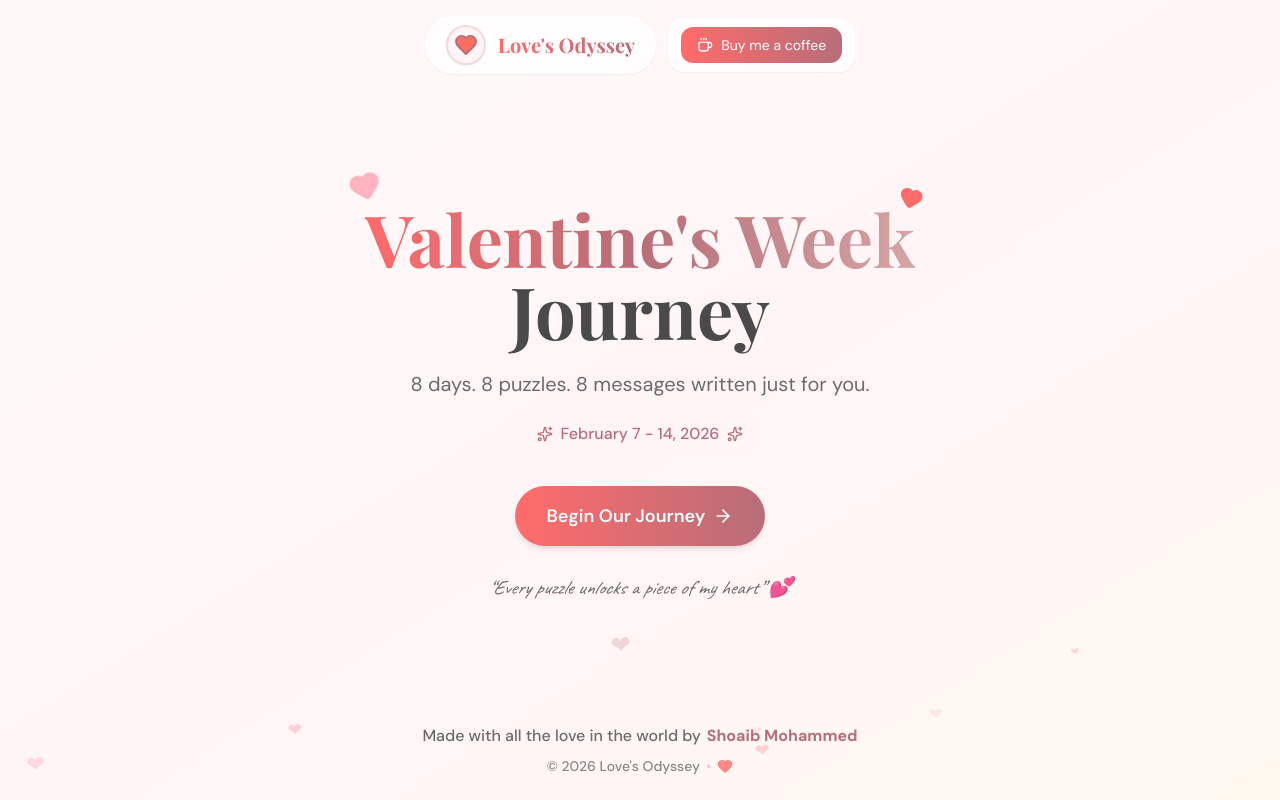
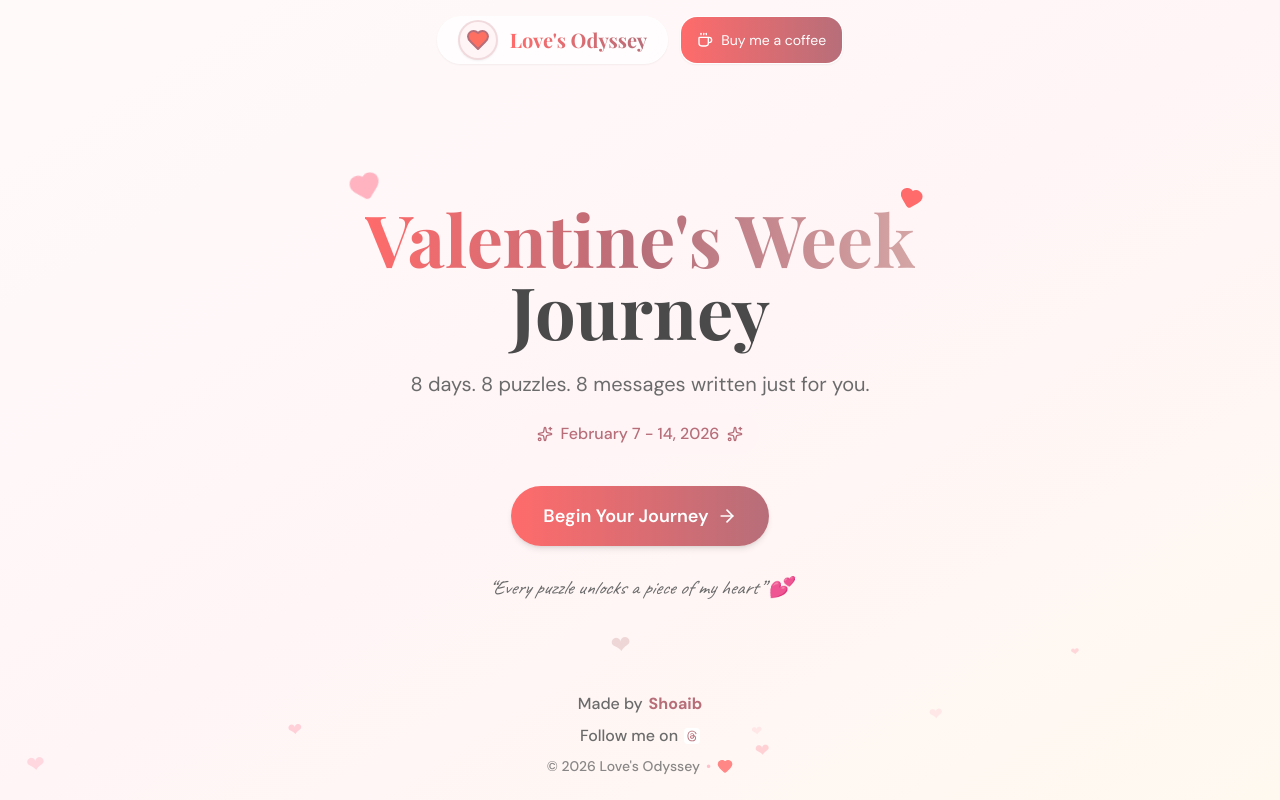
Before and after one commit to Shoaib-2/websiteForYourPartner, a Next.js app in the folder valentine-week-journey/: page / in a window 1280 px wide. Built offline with nearby package versions, Linux system fonts and the light colour scheme; no server answers.

Commit message:
Project completed with fixes across all sections

```diff
--- a/valentine-week-journey/src/app/journey/page.tsx
+++ b/valentine-week-journey/src/app/journey/page.tsx
@@ -70,7 +70,7 @@ export default function JourneyPage() {
             {/* Overlay UI */}
             <div className="absolute inset-0 pointer-events-none">
                 {/* Top Bar */}
-                <div className="absolute top-16 sm:top-20 left-0 right-0 p-2 sm:p-4 pointer-events-auto">
+                <div className="absolute top-32 sm:top-20 md:top-24 left-0 right-0 p-2 sm:p-4 pointer-events-auto">
                     <div className="flex items-center justify-between gap-1 sm:gap-2 flex-nowrap">
                         <Link href="/" className="flex-shrink-0">
                             <Button variant="ghost" size="sm" className="bg-white/80 backdrop-blur-sm p-1.5 sm:p-2 min-w-[44px] min-h-[44px]">
--- a/valentine-week-journey/src/app/page.tsx
+++ b/valentine-week-journey/src/app/page.tsx
@@ -91,7 +91,7 @@ export default function HomePage() {
         >
           <Link href="/journey">
             <Button size="lg" className="group">
-              Begin Our Journey
+              Begin Your Journey
               <ArrowRight className="w-5 h-5 transition-transform group-hover:translate-x-1" />
             </Button>
           </Link>
--- a/valentine-week-journey/src/components/puzzles/PuzzleWrapper.tsx
+++ b/valentine-week-journey/src/components/puzzles/PuzzleWrapper.tsx
@@ -47,7 +47,7 @@ export function PuzzleWrapper({ dayNumber, children }: PuzzleWrapperProps) {
 
     if (!isLoading && !canEnter) {
         return (
-            <div className="min-h-screen px-3 sm:px-4 pb-4 sm:pb-8 pt-20 sm:pt-24 flex items-center justify-center">
+            <div className="min-h-screen px-3 sm:px-4 pb-4 sm:pb-8 pt-32 sm:pt-24 md:pt-28 flex items-center justify-center">
                 <div className="glass-card p-6 text-center">
                     <p className="text-charcoal-light">Redirecting to your journey...</p>
                 </div>
@@ -56,7 +56,7 @@ export function PuzzleWrapper({ dayNumber, children }: PuzzleWrapperProps) {
     }
 
     return (
-        <div className="min-h-screen px-3 sm:px-4 pb-4 sm:pb-8 pt-20 sm:pt-24">
+        <div className="min-h-screen px-3 sm:px-4 pb-4 sm:pb-8 pt-32 sm:pt-24 md:pt-28">
             <Confetti isActive={showConfetti} />
 
             {/* Header */}
--- a/valentine-week-journey/src/components/ui/Footer.tsx
+++ b/valentine-week-journey/src/components/ui/Footer.tsx
@@ -1,8 +1,11 @@
 'use client';
 
 import React from 'react';
+import Image from 'next/image';
+import Link from 'next/link';
 import { motion } from 'framer-motion';
 import { Heart } from 'lucide-react';
+import threadsIcon from '@/assets/threads-app-icon.svg';
 
 export function Footer() {
     const currentYear = new Date().getFullYear();
@@ -16,8 +19,27 @@ export function Footer() {
         >
             <div className="flex flex-col items-center justify-center gap-2 text-charcoal-light text-sm sm:text-base font-medium">
                 <div className="flex items-center gap-1.5">
-                    <span>Made with all the love in the world by</span>
-                    <span className="text-rose-gold font-bold">Shoaib Mohammed</span>
+                    <span>Made by</span>
+                    <span className="text-rose-gold font-bold">Shoaib</span>
+                </div>
+
+                <div className="flex items-center gap-1.5">
+                    <span>Follow me on</span>
+                    <Link
+                        href="https://www.threads.com/@_shoaib_7"
+                        target="_blank"
+                        rel="noopener noreferrer"
+                        className="inline-flex items-center text-rose-gold font-bold hover:text-coral transition-colors"
+                        aria-label="Follow me on Threads"
+                    >
+                        <span className="text-rose-gold font-bold inline-flex">
+                            <Image
+                                src={threadsIcon}
+                                alt="Threads"
+                                className="w-4 h-4"
+                            />
+                        </span>
+                    </Link>
                 </div>
 
                 <div className="flex items-center gap-1.5 opacity-80 text-xs sm:text-sm">
--- a/valentine-week-journey/src/components/ui/Navbar.tsx
+++ b/valentine-week-journey/src/components/ui/Navbar.tsx
@@ -26,10 +26,10 @@ export function Navbar() {
             initial={{ y: -100 }}
             animate={{ y: 0 }}
             transition={{ duration: 0.6, ease: 'easeOut' }}
-            className="fixed top-0 left-0 right-0 z-50 px-4 py-3 sm:py-4 pointer-events-none"
+            className="fixed top-0 left-0 right-0 z-50 px-4 py-3 sm:py-4 flex items-center justify-center pointer-events-none"
         >
             <div className="flex flex-col sm:flex-row items-center justify-center gap-2 sm:gap-3">
-                <div className="bg-white/70 backdrop-blur-md border border-white/40 shadow-sm rounded-full px-4 py-2 sm:px-5 flex items-center gap-3 pointer-events-auto">
+                <div className="bg-white/70 backdrop-blur-md border border-white/40 shadow-sm rounded-full h-11 sm:h-12 px-4 sm:px-5 flex items-center gap-3 pointer-events-auto">
                     <Link href="/" className="flex items-center gap-3 hover:opacity-80 transition-opacity">
                         <div className="relative w-8 h-8 sm:w-10 sm:h-10 rounded-full overflow-hidden border-2 border-rose-gold/20 shadow-sm flex items-center justify-center bg-blush-100">
                             <svg
@@ -53,12 +53,12 @@ export function Navbar() {
                         </span>
                     </Link>
                 </div>
-                <div className="bg-white/70 backdrop-blur-md border border-white/40 shadow-sm rounded-2xl px-2 py-1 sm:px-3 sm:py-2 pointer-events-auto">
+                <div className="bg-white/70 backdrop-blur-md border border-white/40 shadow-sm rounded-2xl h-11 sm:h-12 pointer-events-auto">
                     <a
                         href="https://buymeacoffee.com/shoaib_7"
                         target="_blank"
                         rel="noopener noreferrer"
-                        className="inline-flex items-center gap-2 px-3 py-2 sm:px-4 rounded-xl bg-gradient-to-r from-coral to-rose-gold text-white text-[11px] sm:text-sm leading-snug text-center hover:brightness-105 active:brightness-95 transition"
+                        className="h-full inline-flex items-center gap-2 px-3 py-2 sm:px-4 rounded-2xl bg-gradient-to-r from-coral to-rose-gold text-white text-[11px] sm:text-sm leading-snug text-center hover:brightness-105 active:brightness-95 transition"
                         aria-label="Buy me a coffee support link"
                     >
                         <Coffee className="w-4 h-4" />
```
Also changed, not shown: valentine-week-journey/src/assets/threads-app-icon.svg (added), 1 other file (tests, documents, lock files or other folders). Lines whose indentation alone changed are shown as unchanged.
